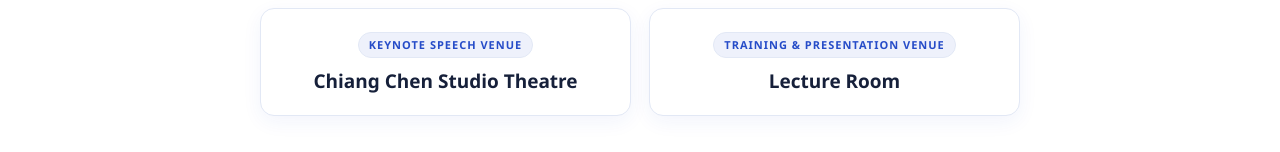
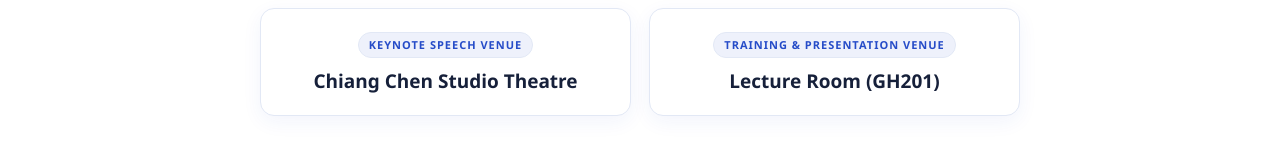
Before and after one commit to Coral-Y/ISOAD, a plain HTML site: page program.html in a window 1280 px wide. Shown: the part 320-472 px from the top of the page. Drawn offline with Linux system fonts and the light colour scheme.

Commit message:
fix: Lecture Room加上编号

```diff
--- a/js/config.js
+++ b/js/config.js
@@ -242,7 +242,7 @@ const program = [
               },
               {
                 label: "Training & Presentation Venue",
-                title: "Lecture Room",
+                title: "Lecture Room (GH201)",
                 meta: "10:30–12:30",
                 sections: [
                   {
@@ -289,7 +289,7 @@ const program = [
               },
               {
                 label: "Training & Presentation Venue",
-                title: "Lecture Room",
+                title: "Lecture Room (GH201)",
                 meta: "14:00–17:50",
                 sections: [
                   {
@@ -344,7 +344,7 @@ const program = [
               },
               {
                 label: "Training & Presentation Venue",
-                title: "Lecture Room",
+                title: "Lecture Room (GH201)",
                 meta: "09:00–14:00",
                 sections: [
                   {
@@ -395,7 +395,7 @@ const program = [
               },
               {
                 label: "Training & Presentation Venue",
-                title: "Lecture Room",
+                title: "Lecture Room (GH201)",
                 meta: "14:00–16:20",
                 sections: [
                   {
--- a/program.html
+++ b/program.html
@@ -41,7 +41,7 @@
         </div>
         <div class="card program-venue">
           <span class="tag">Training &amp; Presentation Venue</span>
-          <h3>Lecture Room</h3>
+          <h3>Lecture Room (GH201)</h3>
         </div>
       </div>
 
```
